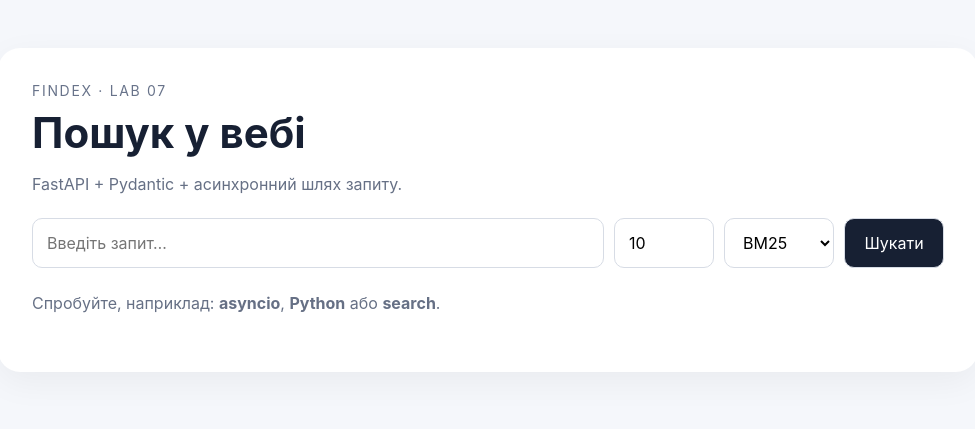
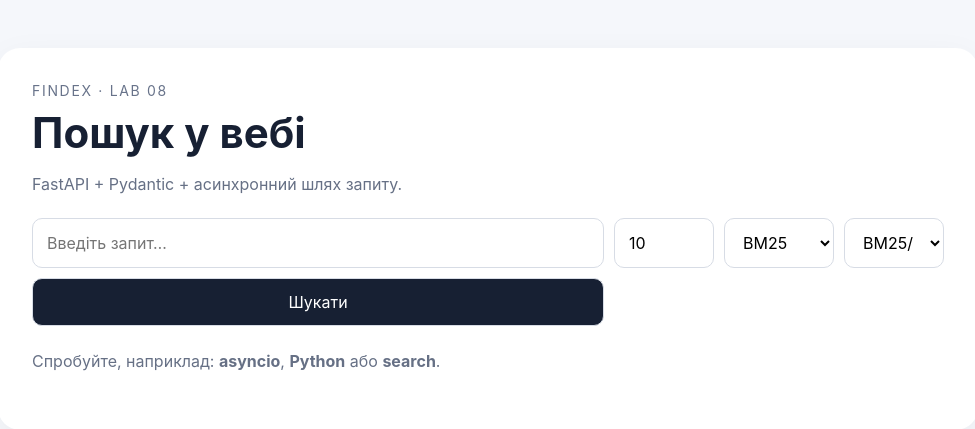
Before and after one commit to 8502568-ship-it/findex, a FastAPI app: page / in a window 1280 px wide. Shown: the top 429 px of the page, without its empty margins (152-1127 px from the left). Run offline with FastAPI, Linux system fonts and the light colour scheme.

Commit message:
Add semantic and hybrid modes to web page

```diff
--- a/src/findex/web/templates/index.html
+++ b/src/findex/web/templates/index.html
@@ -1,6 +1,6 @@
 <!doctype html>
 <html lang="uk"><head><meta charset="utf-8"><meta name="viewport" content="width=device-width,initial-scale=1"><title>findex — веб-пошук</title>
 <style>:root{font-family:Inter,system-ui,sans-serif;color:#172033;background:#f5f7fb}body{margin:0}.wrap{max-width:980px;margin:0 auto;padding:48px 22px}.hero{background:#fff;border-radius:22px;padding:34px;box-shadow:0 10px 35px #0000000d}.brand{font-size:14px;letter-spacing:.12em;text-transform:uppercase;color:#68738a}.title{font-size:42px;margin:8px 0 10px}.sub{color:#667085}.search{display:grid;grid-template-columns:1fr 100px 110px 100px;gap:10px;margin-top:24px}.search input,.search select,.search button{font:inherit;padding:13px 14px;border:1px solid #d7dce5;border-radius:10px;background:#fff}.search button{cursor:pointer;background:#172033;color:#fff}.results{margin-top:26px}.card{background:#fff;border-radius:14px;padding:18px;margin:10px 0;border:1px solid #e5e8ee}.card h3{margin:0 0 8px}.meta{font-size:13px;color:#758096}.snippet{line-height:1.55;color:#3c4658}.snippet mark{background:#fff0a8;padding:0 2px;border-radius:3px}.pager{display:flex;gap:12px;margin-top:18px}.pager a{color:#172033}.error{background:#fff2f0;border:1px solid #ffd5ce;padding:12px;border-radius:10px;margin-top:16px}.empty{color:#667085;padding:25px 0}@media(max-width:760px){.search{grid-template-columns:1fr 1fr}.search input{grid-column:1/-1}}</style></head>
-<body><div class="wrap"><section class="hero"><div class="brand">findex · lab 07</div><h1 class="title">Пошук у вебі</h1><p class="sub">FastAPI + Pydantic + асинхронний шлях запиту.</p>
-<form class="search" method="get" action="/"><input name="q" value="{{ q }}" placeholder="Введіть запит…" aria-label="Запит" required><input name="k" type="number" min="1" max="100" value="{{ k }}" aria-label="Кількість"><select name="scorer"><option value="bm25" {% if scorer == 'bm25' %}selected{% endif %}>BM25</option><option value="tfidf" {% if scorer == 'tfidf' %}selected{% endif %}>TF-IDF</option></select><button type="submit">Шукати</button></form>
-{% if error %}<div class="error">{{ error }}</div>{% endif %}{% if response %}<div class="results"><p class="meta">{{ response.total }} результатів · сторінка {{ response.page }} / {{ response.pages }}</p>{% for item in response.results %}<article class="card"><h3><a href="/docs/{{ item.doc_id }}">{{ item.title }}</a></h3><div class="meta">ID {{ item.doc_id }} · score {{ '%.4f'|format(item.score) }}</div><p class="snippet">{{ item.snippet|safe }}</p></article>{% endfor %}{% if not response.results %}<div class="empty">Нічого не знайдено.</div>{% endif %}{% if response.pages > 1 %}<nav class="pager">{% if response.page > 1 %}<a href="/?q={{ q|urlencode }}&k={{ k }}&scorer={{ scorer }}&page={{ response.page - 1 }}">← Назад</a>{% endif %}{% if response.page < response.pages %}<a href="/?q={{ q|urlencode }}&k={{ k }}&scorer={{ scorer }}&page={{ response.page + 1 }}">Далі →</a>{% endif %}</nav>{% endif %}</div>{% elif q == '' %}<div class="empty">Спробуйте, наприклад: <strong>asyncio</strong>, <strong>Python</strong> або <strong>search</strong>.</div>{% endif %}</section></div></body></html>
+<body><div class="wrap"><section class="hero"><div class="brand">findex · lab 08</div><h1 class="title">Пошук у вебі</h1><p class="sub">FastAPI + Pydantic + асинхронний шлях запиту.</p>
+<form class="search" method="get" action="/"><input name="q" value="{{ q }}" placeholder="Введіть запит…" aria-label="Запит" required><input name="k" type="number" min="1" max="100" value="{{ k }}" aria-label="Кількість"><select name="scorer"><option value="bm25" {% if scorer == 'bm25' %}selected{% endif %}>BM25</option><option value="tfidf" {% if scorer == 'tfidf' %}selected{% endif %}>TF-IDF</option></select><select name="mode"><option value="lexical">BM25/TF-IDF</option><option value="semantic">Semantic</option><option value="hybrid">Hybrid RRF</option></select><button type="submit">Шукати</button></form>
+{% if error %}<div class="error">{{ error }}</div>{% endif %}{% if response %}<div class="results"><p class="meta">{{ response.total }} результатів · сторінка {{ response.page }} / {{ response.pages }}</p>{% for item in response.results %}<article class="card"><h3><a href="/docs/{{ item.doc_id }}">{{ item.title }}</a></h3><div class="meta">ID {{ item.doc_id }} · score {{ '%.4f'|format(item.score) }}</div><p class="snippet">{{ item.snippet|safe }}</p></article>{% endfor %}{% if not response.results %}<div class="empty">Нічого не знайдено.</div>{% endif %}{% if response.pages > 1 %}<nav class="pager">{% if response.page > 1 %}<a href="/?q={{ q|urlencode }}&k={{ k }}&scorer={{ scorer }}&mode={{ response.mode }}&page={{ response.page - 1 }}">← Назад</a>{% endif %}{% if response.page < response.pages %}<a href="/?q={{ q|urlencode }}&k={{ k }}&scorer={{ scorer }}&page={{ response.page + 1 }}">Далі →</a>{% endif %}</nav>{% endif %}</div>{% elif q == '' %}<div class="empty">Спробуйте, наприклад: <strong>asyncio</strong>, <strong>Python</strong> або <strong>search</strong>.</div>{% endif %}</section></div></body></html>
```
